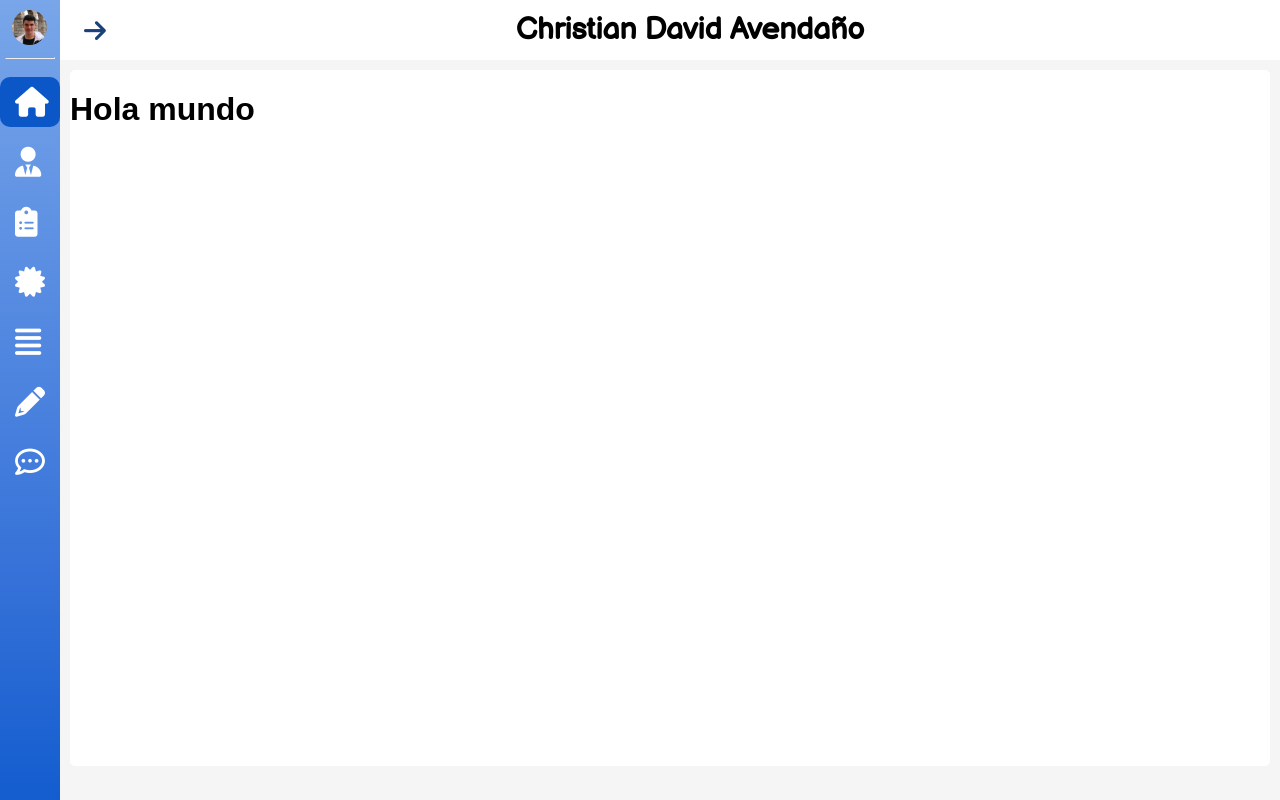
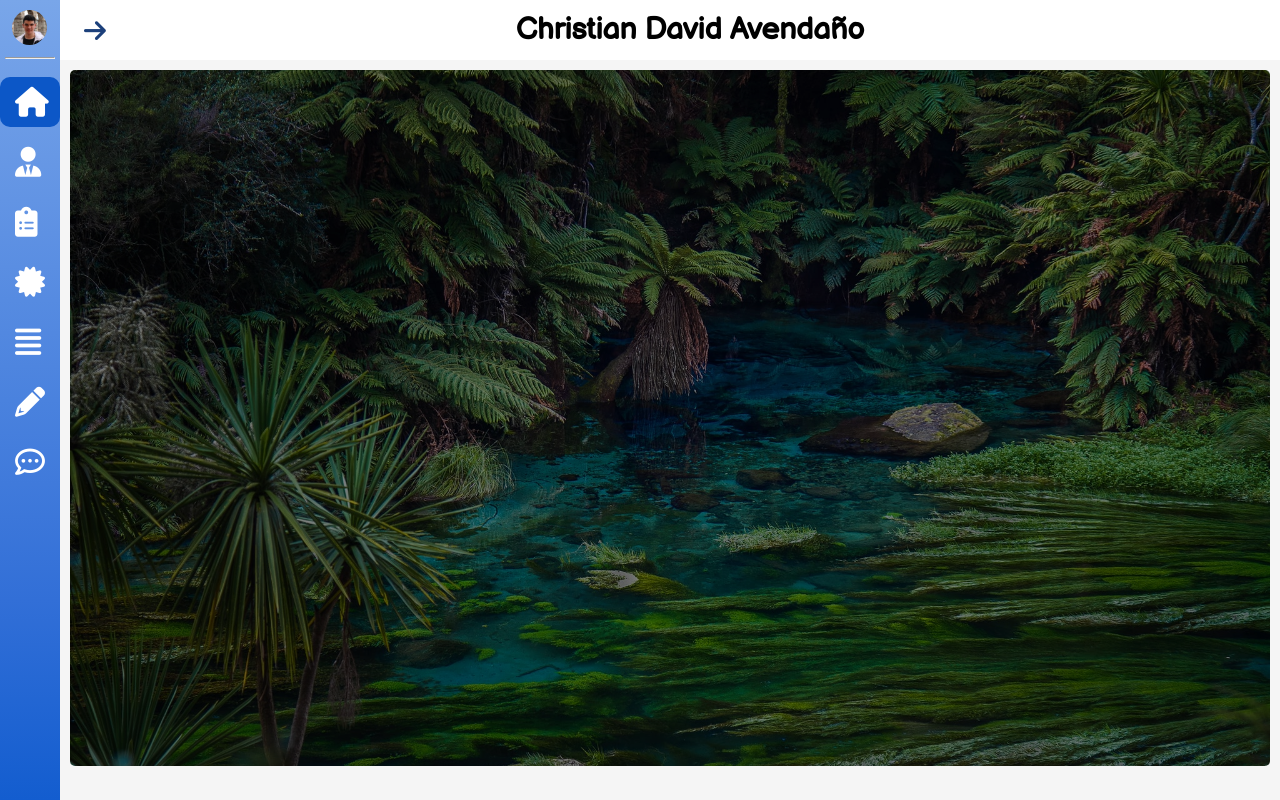
Before and after one commit to ChristianAven/my_web_site, a React (Create React App) app: page / in a window 1280 px wide. Built offline with nearby package versions, Linux system fonts and the light colour scheme; a web font is replaced by a local one.

Commit message:
Home screen photo add

```diff
--- a/src/screens/HomeScreen/HomeScreen.js
+++ b/src/screens/HomeScreen/HomeScreen.js
@@ -1,9 +1,9 @@
 import React from 'react'
+import './homeScreen.css'
 
 const HomeScreen = () => {
     return (
-        <div className='card'>
-            <h1>Hola mundo</h1>
+        <div className='card card_fondo_home'>
         </div>
     )
 }
--- /dev/null
+++ b/src/screens/HomeScreen/homeScreen.css
@@ -0,0 +1,8 @@
+.card_fondo_home {
+    background-color: rgba(0,0,0,0.8);
+    background-image:url('../../assets/imgFondo.jpg');
+    background-position: center center;
+    background-size: cover;
+    max-width: 100%;
+    filter:brightness(0.5);
+}
```
Also changed, not shown: src/assets/imgFondo.jpg.
